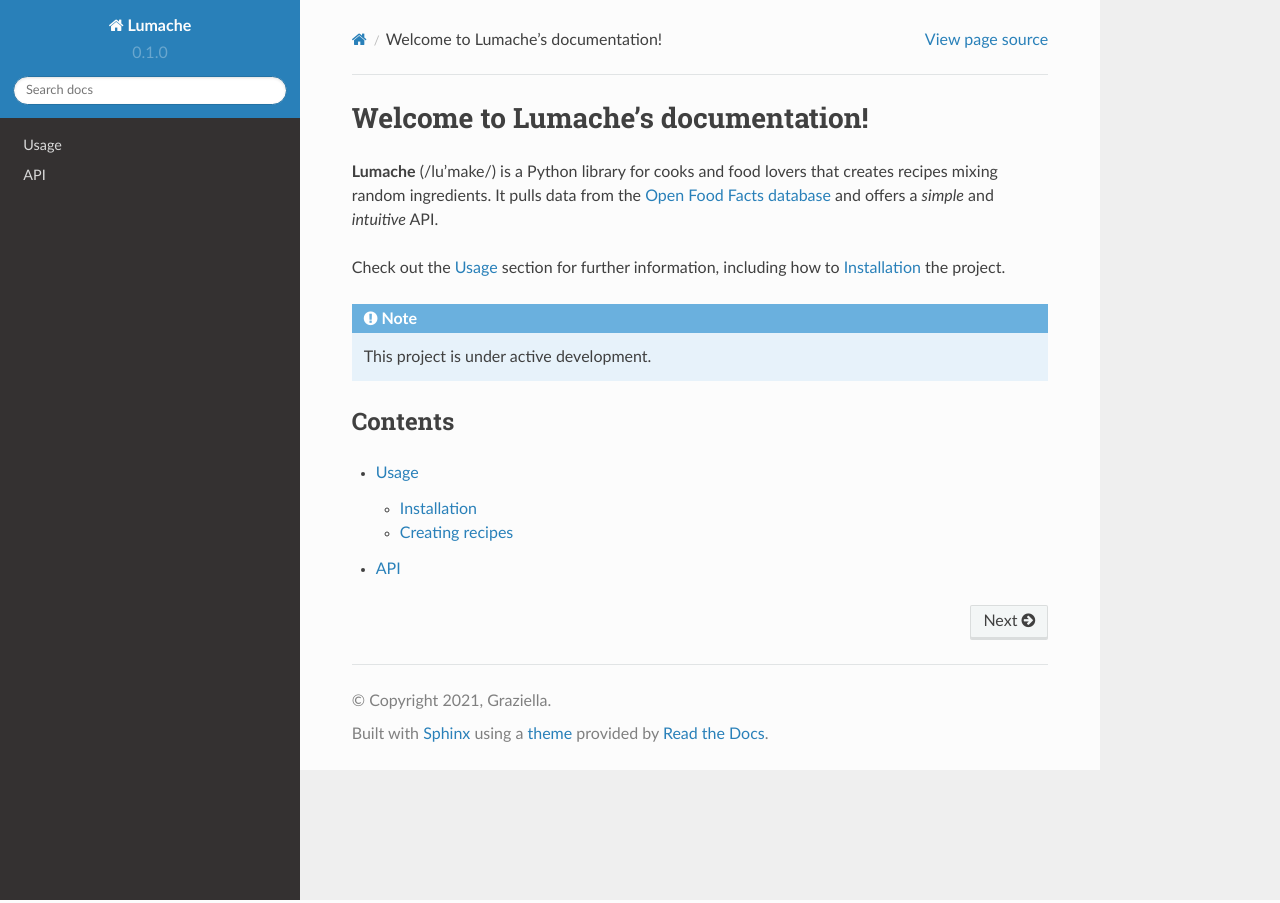
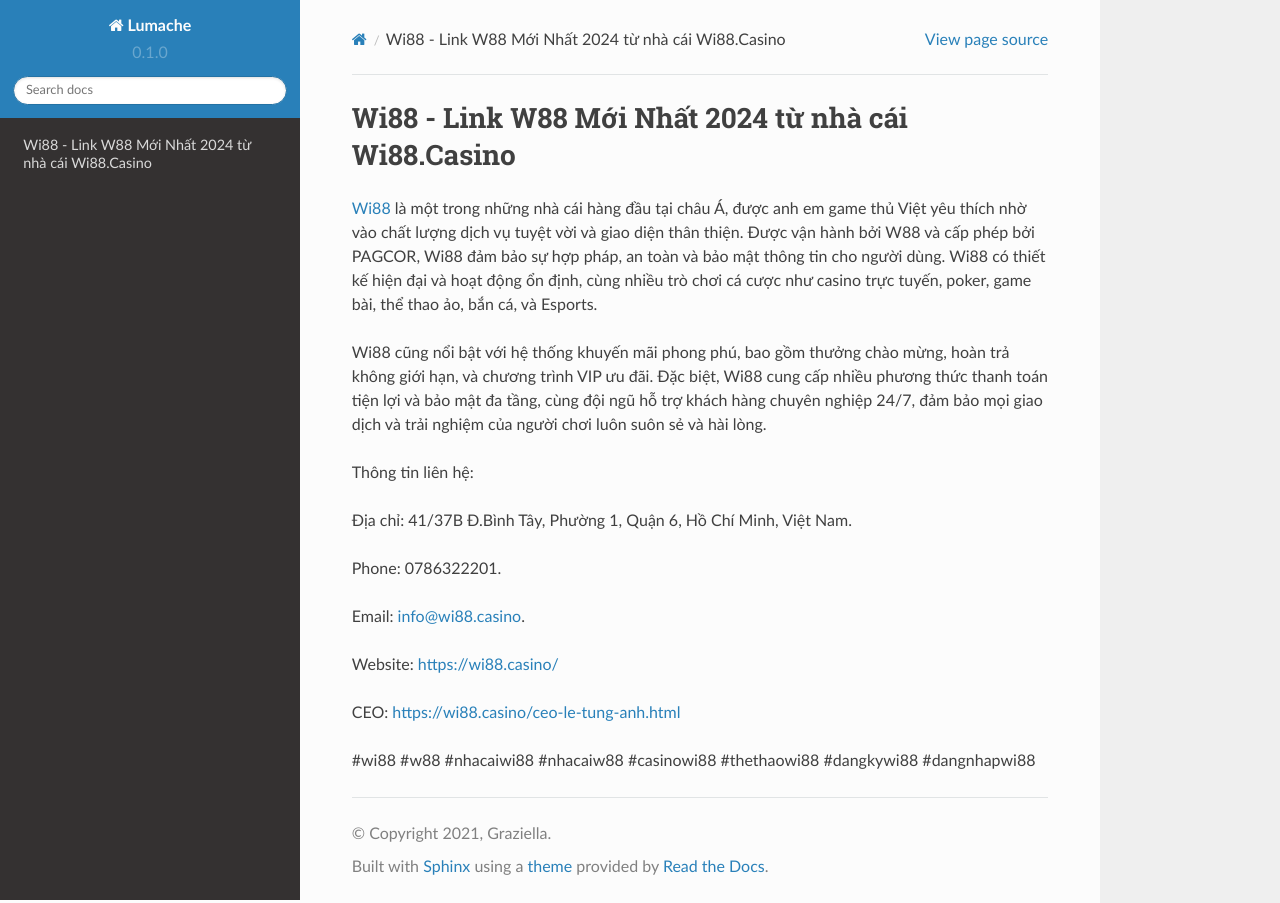
Before and after one commit to morriscraig2868/wi88casino, a Sphinx documentation site: the page built from docs/source/index.rst, in a window 1280 px wide. Built offline with Sphinx 7.4.7 and the Read the Docs theme 2.0.0, drawn with Linux system fonts in a browser that asks for light colours.

Commit message:
Update index.rst

```diff
--- a/docs/source/index.rst
+++ b/docs/source/index.rst
@@ -1,22 +1,20 @@
-Welcome to Lumache's documentation!
+Wi88 - Link W88 Mới Nhất 2024 từ nhà cái Wi88.Casino
 ===================================
 
-**Lumache** (/lu'make/) is a Python library for cooks and food lovers
-that creates recipes mixing random ingredients.
-It pulls data from the `Open Food Facts database <https://world.openfoodfacts.org/>`_
-and offers a *simple* and *intuitive* API.
+`Wi88 <https://wi88.casino/>`_ là một trong những nhà cái hàng đầu tại châu Á, được anh em game thủ Việt yêu thích nhờ vào chất lượng dịch vụ tuyệt vời và giao diện thân thiện. Được vận hành bởi W88 và cấp phép bởi PAGCOR, Wi88 đảm bảo sự hợp pháp, an toàn và bảo mật thông tin cho người dùng. Wi88 có thiết kế hiện đại và hoạt động ổn định, cùng nhiều trò chơi cá cược như casino trực tuyến, poker, game bài, thể thao ảo, bắn cá, và Esports.
 
-Check out the :doc:`usage` section for further information, including
-how to :ref:`installation` the project.
+Wi88 cũng nổi bật với hệ thống khuyến mãi phong phú, bao gồm thưởng chào mừng, hoàn trả không giới hạn, và chương trình VIP ưu đãi. Đặc biệt, Wi88 cung cấp nhiều phương thức thanh toán tiện lợi và bảo mật đa tầng, cùng đội ngũ hỗ trợ khách hàng chuyên nghiệp 24/7, đảm bảo mọi giao dịch và trải nghiệm của người chơi luôn suôn sẻ và hài lòng.
 
-.. note::
+Thông tin liên hệ:
 
-   This project is under active development.
+Địa chỉ: 41/37B Đ.Bình Tây, Phường 1, Quận 6, Hồ Chí Minh, Việt Nam.
 
-Contents
---------
+Phone: 0786322201.
 
-.. toctree::
+Email: info@wi88.casino.
 
-   usage
-   api
+Website: https://wi88.casino/
+
+CEO: https://wi88.casino/ceo-le-tung-anh.html
+
+#wi88 #w88 #nhacaiwi88 #nhacaiw88 #casinowi88 #thethaowi88 #dangkywi88 #dangnhapwi88
```
